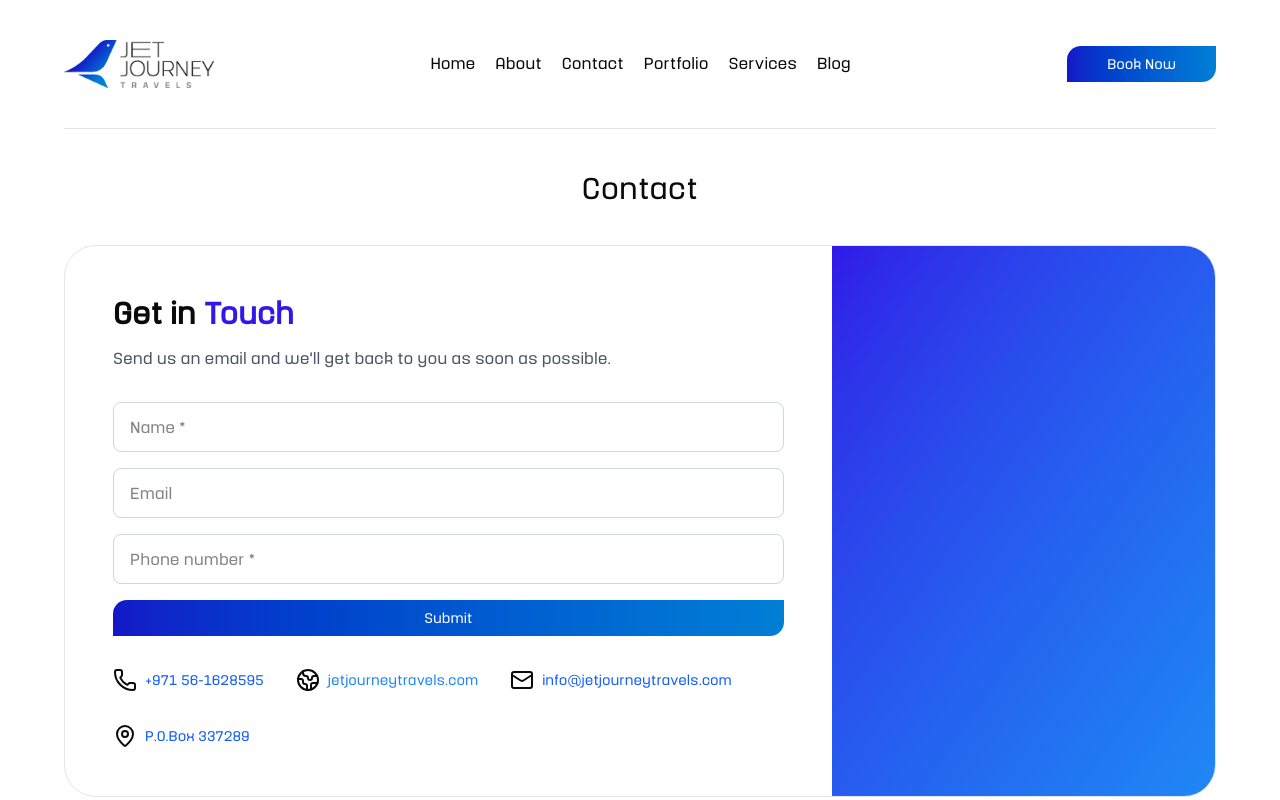
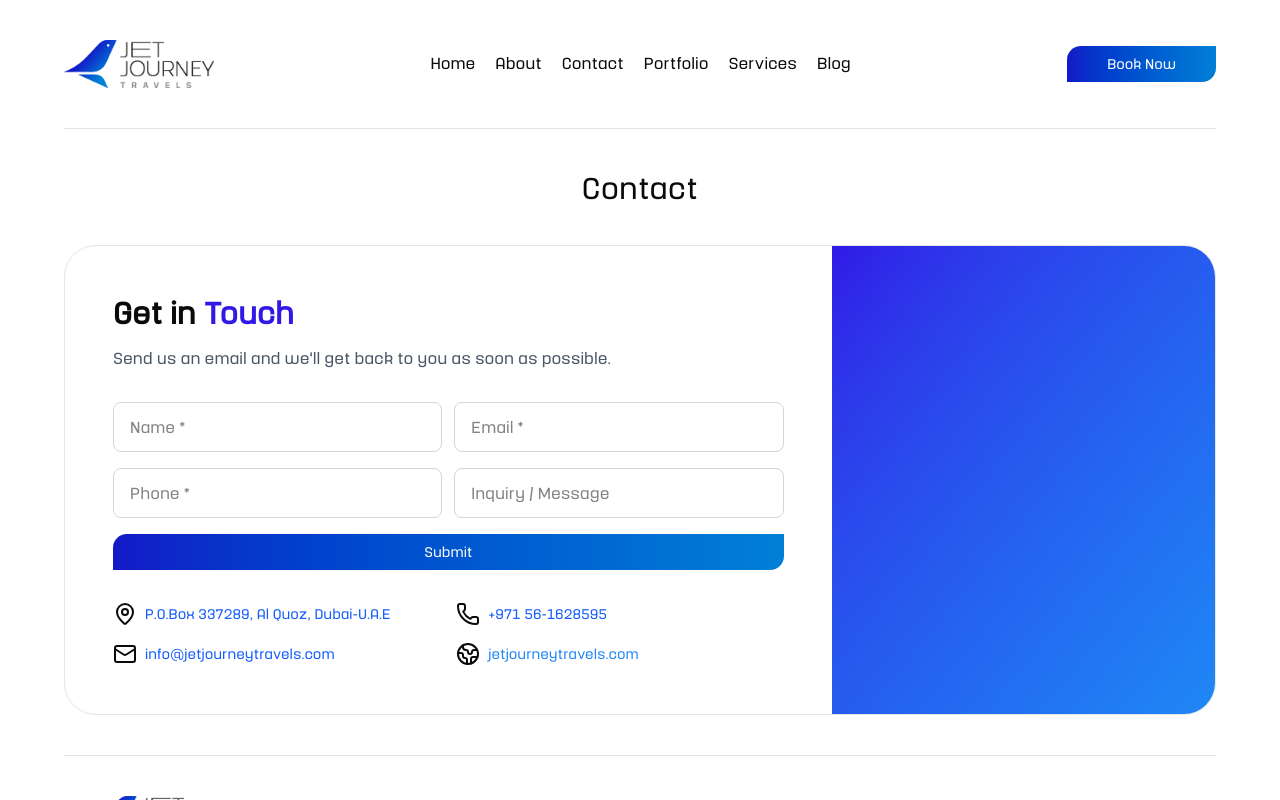
Before and after one commit to buildwithanmol/jetjourneytravels.com, a Next.js app: page /contact in a window 1280 px wide. Shown: the top 800 px of the page. Built offline with nearby package versions, Linux system fonts and the light colour scheme.

Commit message:
chore: local commit

```diff
--- a/app/about/page.tsx
+++ b/app/about/page.tsx
@@ -45,17 +45,26 @@ export default async function About() {
           What is our <span className="text-primary">story</span> ?{" "}
         </h1>
         <p>
-          Every great journey begins with a dream — a dream to explore, to connect, and to discover. At Jet Journey Travels LLC, based in the heart of Dubai, we bring those dreams to life.
-          Dubai is a city that bridges the world — where East meets West, tradition meets innovation, and people from every culture come together. Inspired by this spirit, we set out with a mission: to create travel experiences that go beyond itineraries and become stories worth telling.
+          Every great journey begins with a dream — a dream to explore, to
+          connect, and to discover. At Jet Journey Travels LLC, based in the
+          heart of Dubai, we bring those dreams to life. Dubai is a city that
+          bridges the world — where East meets West, tradition meets innovation,
+          and people from every culture come together. Inspired by this spirit,
+          we set out with a mission: to create travel experiences that go beyond
+          itineraries and become stories worth telling.
         </p>
+        <div className="grid md:grid-cols-3 grid-cols-1 gap-10 mt-5">
+          <div>
             <h1 className="text-lg font-bold">
               Our <span className="text-primary">Promise</span>
             </h1>
             <p className="">
-          When you travel with Jet Journey Travels LLC, you don’t just visit destinations —
-          you live them. Every journey is carefully curated to inspire, delight, and
-          leave you with unforgettable stories.
+              When you travel with Jet Journey Travels LLC, you don’t just visit
+              destinations — you live them. Every journey is carefully curated
+              to inspire, delight, and leave you with unforgettable stories.
             </p>
+          </div>
+          <div>
             <h1 className="text-lg font-bold">
               Our <span className="text-primary">Mission</span>
             </h1>
@@ -63,15 +72,20 @@ export default async function About() {
               To turn travel into a journey of discovery, connection, and joy —
               one unforgettable experience at a time.
             </p>
+          </div>
+          <div>
             <h1 className="text-lg font-bold">
               Our <span className="text-primary">Vision</span>
             </h1>
             <p className="">
-          To be more than a travel agency. We aspire to be your trusted companion,
-          crafting journeys that reflect your passions, personality, and dreams.
-          Whether it’s a luxury escape, a cultural adventure, or a family getaway,
-          we ensure every journey is as unique as you are.
+              To be more than a travel agency. We aspire to be your trusted
+              companion, crafting journeys that reflect your passions,
+              personality, and dreams. Whether it’s a luxury escape, a cultural
+              adventure, or a family getaway, we ensure every journey is as
+              unique as you are.
             </p>
+          </div>
+        </div>
       </div>
     </section>
   );
--- a/app/contact/page.tsx
+++ b/app/contact/page.tsx
@@ -71,6 +71,7 @@ export default function Contact() {
 
           {/* Form */}
           <form className="space-y-4" onSubmit={handleSubmit}>
+            <div className="grid grid-cols-2 gap-3">
               <input
                 type="text"
                 name="name"
@@ -84,25 +85,41 @@ export default function Contact() {
                 name="email"
                 value={formData.email}
                 onChange={handleChange}
-              placeholder="Email"
+                placeholder="Email *"
                 className="w-full border border-gray-300 rounded-md px-4 py-3 focus:ring-2 focus:ring-blue-500 outline-none"
               />
+            </div>
+            <div className="grid grid-cols-2 gap-3">
               <input
                 type="tel"
                 name="phone"
                 value={formData.phone}
                 onChange={handleChange}
-              placeholder="Phone number *"
+                placeholder="Phone *"
                 className="w-full border border-gray-300 rounded-md px-4 py-3 focus:ring-2 focus:ring-blue-500 outline-none"
               />
-
+              <input
+                type="text"
+                name="enquiry"
+                value={formData.email}
+                onChange={handleChange}
+                placeholder="Inquiry / Message"
+                className="w-full border border-gray-300 rounded-md px-4 py-3 focus:ring-2 focus:ring-blue-500 outline-none"
+              />
+            </div>
             <Button className="w-full" variant="main" disabled={loading}>
               {loading ? "Sending..." : "Submit"}
             </Button>
           </form>
 
           {/* Contact Info */}
-          <div className="flex flex-wrap gap-8 mt-8 text-sm">
+          <div className="grid grid-cols-1 lg:grid-cols-2 gap-4 mt-8 text-sm">
+            <div className="flex items-center gap-2">
+              <MapPin />
+              <span className="text-blue-600">
+                P.O.Box 337289, Al Quoz, Dubai-U.A.E
+              </span>
+            </div>
             <div className="flex items-center gap-2">
               <Phone />
               <a
@@ -114,12 +131,6 @@ export default function Contact() {
               </a>
             </div>
             <div className="flex items-center gap-2">
-              <Globe2 />
-              <Link href="/" className="text-secondary">
-                jetjourneytravels.com
-              </Link>
-            </div>
-            <div className="flex items-center gap-2">
               <Mail />
               <a
                 href="mailto:info@jetjourneytravels.com"
@@ -129,10 +140,10 @@ export default function Contact() {
               </a>
             </div>
             <div className="flex items-center gap-2">
-              <MapPin />
-              <span className="text-blue-600">
-                  P.O.Box 337289
-              </span>
+              <Globe2 />
+              <Link href="/" className="text-secondary">
+                jetjourneytravels.com
+              </Link>
             </div>
           </div>
         </div>
--- a/app/page.tsx
+++ b/app/page.tsx
@@ -7,6 +7,8 @@ import fs from "node:fs";
 import { AirwaysMarquee } from "@/components/custom/airways-marquee";
 import { HotelsService } from "@/components/custom/hotels-service";
 import { CorporateTravelSection } from "@/components/custom/corporate-travel-service";
+import Link from "next/link";
+import { Mail, Phone } from "lucide-react";
 
 export default async function Home() {
   const logos_dir = path.join(process.cwd(), "public", "logos");
@@ -29,10 +31,14 @@ export default async function Home() {
 
   return (
     <section className="space-y-10 md:space-y-20">
+      {/* <div className="flex items-center justify-between">
+        <Link href={"#"}> <Phone /> +971 </Link>
+        <Link href={"#"}> <Mail /> info@jetjourneytravels.com </Link>
+      </div> */}
       <Hero />
       <AirwaysMarquee files={files_data} />
       <HomeAbout />
-      <HotelsService files={hotels_data_json} hotels={hotels_images_json} />
+      <HotelsService files={hotels_data_json} hotels={hotels_images_json} view={false} />
       <WhyChooseUs />
       <HomeServices />
       <CorporateTravelSection />
--- a/components/custom/hero.tsx
+++ b/components/custom/hero.tsx
@@ -6,7 +6,7 @@ import Image from "next/image";
 export function Hero() {
   return (
     <div className="grid grid-cols-1 md:grid-cols-2  gap-10 md:gap-5">
-      <div className="space-y-3 flex flex-col justify-center">
+      <div className="space-y-3 flex flex-col justify-center relative">
         <h1 className="md:text-4xl text-2xl font-bold "> Your Journey, Our Experties. </h1>
         <p className="font-mono text-sm md:text-lg md:max-w-sm">
           Seamless bookings for flights, hotels, and corporate travel crafted
@@ -20,6 +20,7 @@ export function Hero() {
           width={400}
           height={400}
           alt="flying-plane"
+          className="bottom-16 absolute"
         />
       </div>
       <div>
--- a/components/custom/home-about.tsx
+++ b/components/custom/home-about.tsx
@@ -22,9 +22,7 @@ export function HomeAbout() {
           Welcome to Jet Journey Travels LLC{" "}
         </p>
         <p className="max-w-sm font-mono">
-          Whether you're planning a personal holiday or managing your company's
-          global travel, our experienced team ensures every detail is handled
-          with care, precision, and professionalism.
+          With over 15 years of experience, you can depend on JET JOURNEY TRAVELS LLC to provide you with the right advice and products to meet your specific needs.
         </p>
         <Button variant={"main"} className="max-w-min">
           <Link href="/about" className="flex items-center gap-2 ">
--- a/components/custom/hotels-service.tsx
+++ b/components/custom/hotels-service.tsx
@@ -8,9 +8,11 @@ import { cn } from "@/lib/utils";
 export function HotelsService({
   files,
   hotels,
+  view = true
 }: {
   files: string;
   hotels: string;
+  view?: boolean
 }) {
   const fileArray = JSON.parse(files) as string[];
   return (
@@ -31,7 +33,7 @@ export function HotelsService({
           ))}
         </div>
       </Marquee>
-      <div className="columns-2 md:columns-3 pt-10 gap-4">
+      <div className={cn( view ? "columns-2 md:columns-3 pt-10 gap-4" : "hidden")}>
         {JSON.parse(hotels).map((file: string, index: number) => (
           <div key={index} className="mb-4 break-inside-avoid">
             <Zoom>
```
Lines whose indentation alone changed are shown as unchanged.
